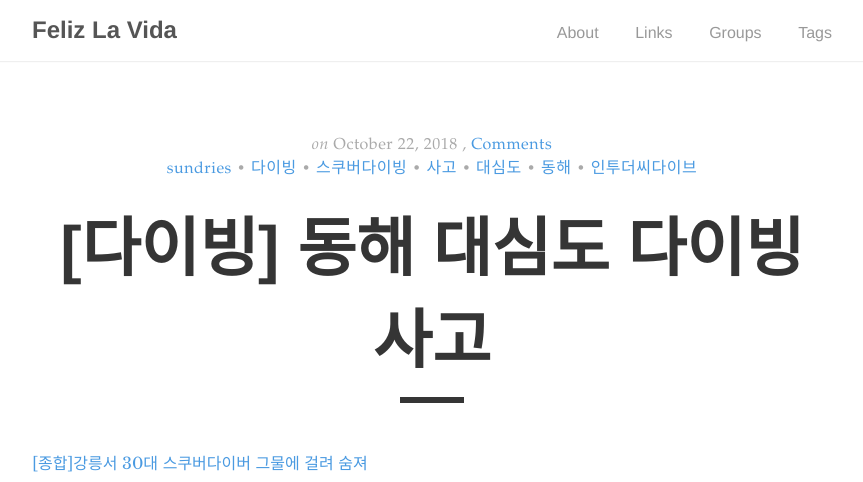
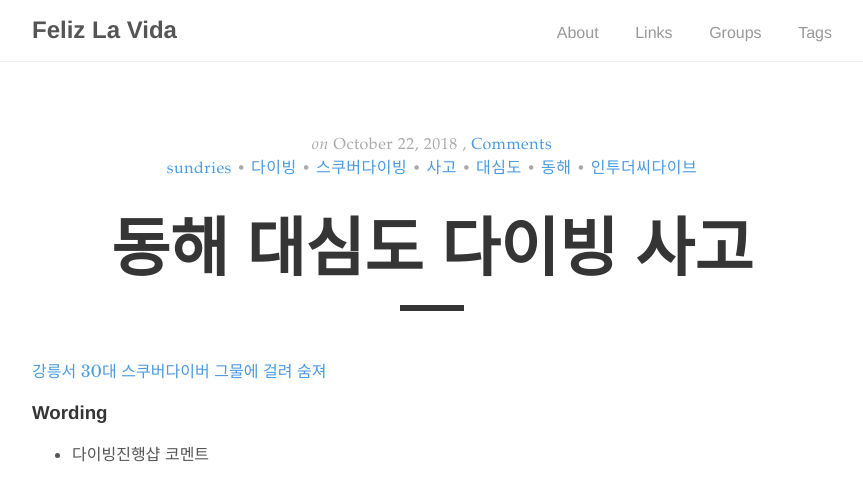
Before and after one commit to lionkang/lionkang.github.io, a Jekyll site: the page built from _posts/2018-10-22-sundries-DivingAccidentInEastEea.markdown, in a window 1280 px wide. Shown: the top 482 px of the page, without its empty margins (208-1071 px from the left). Built offline with Jekyll 4.4.1, drawn with Linux system fonts in a browser that asks for light colours; nearby versions of some CDN libraries; comment, search, counter and statistics services are not loaded; grey boxes are pictures that could not be loaded.

Commit message:
sundries contents updated

```diff
--- a/_posts/2018-10-22-sundries-DivingAccidentInEastEea.markdown
+++ b/_posts/2018-10-22-sundries-DivingAccidentInEastEea.markdown
@@ -1,12 +1,12 @@
 ---
 layout: post
-title: "[다이빙] 동해 대심도 다이빙 사고"
+title: "동해 대심도 다이빙 사고"
 date: 2018-10-22 21:15:59 +0900
 tags: [sundries, 다이빙, 스쿠버다이빙, 사고, 대심도, 동해, 인투더씨다이브]
 categories: sundries
 comments: true
 ---
-[\[종합\]강릉서 30대 스쿠버다이버 그물에 걸려 숨져](https://news.naver.com/main/read.nhn?mode=LSD&mid=sec&oid=003&aid=0008869433&sid1=001)
+[강릉서 30대 스쿠버다이버 그물에 걸려 숨져](https://news.naver.com/main/read.nhn?mode=LSD&mid=sec&oid=003&aid=0008869433&sid1=001)
 
 ### Wording
 - 다이빙진행샵 코멘트
```
